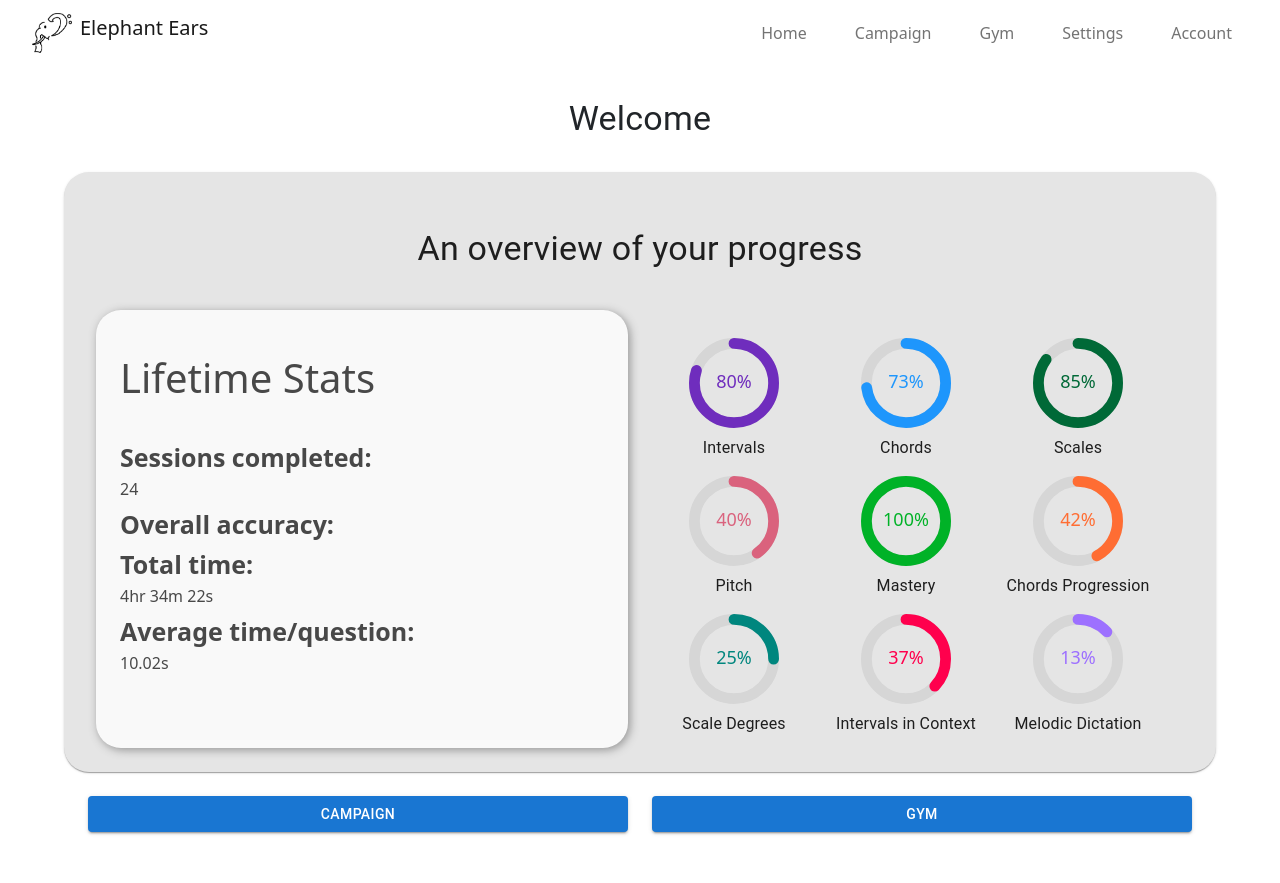
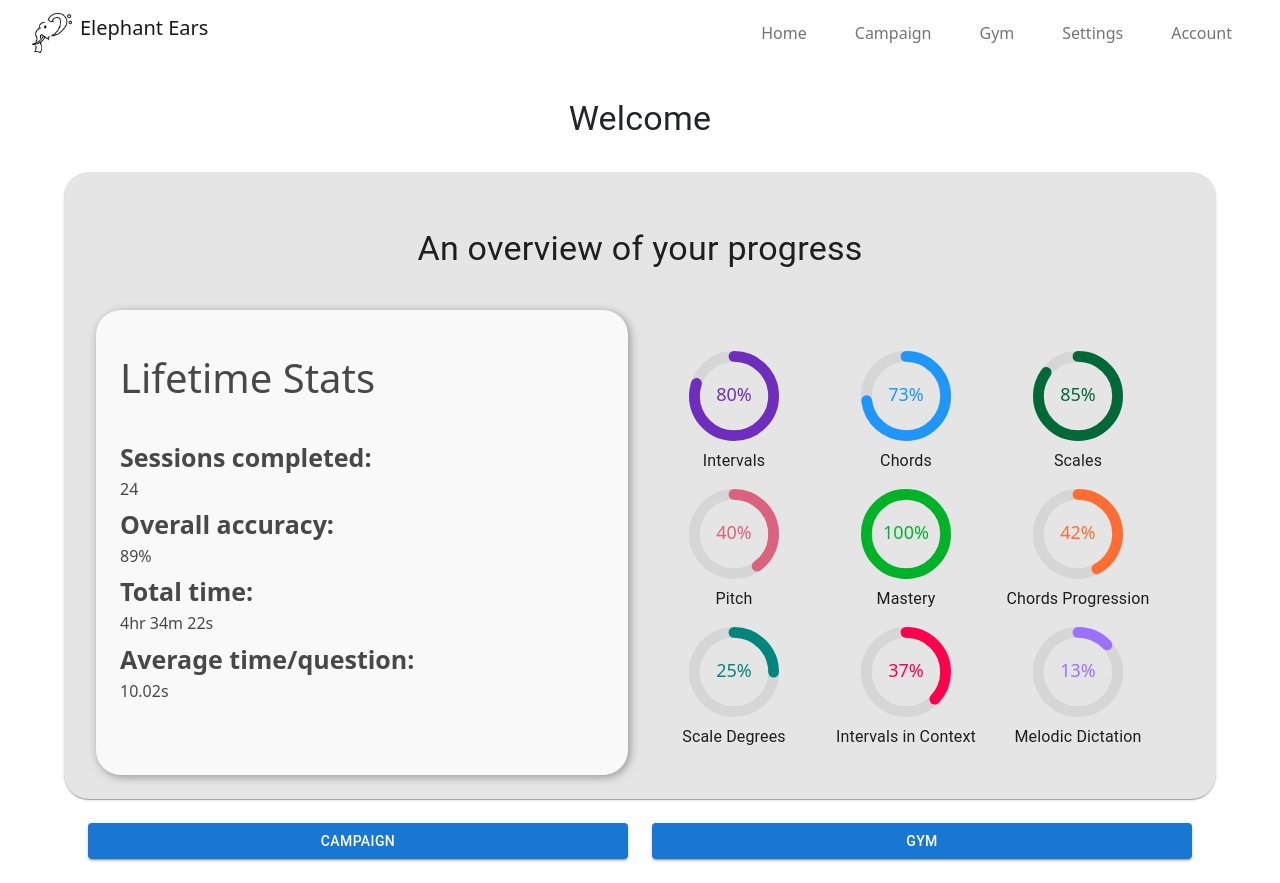
Before and after one commit to xCarlos-Fuentesx007/ElephantEars, a React (Create React App) app: page /dashboard in a window 1280 px wide. Before the commit the page ends 856 px from the top, so only its background shows below. Built offline with nearby package versions, Linux system fonts and the light colour scheme.

Commit message:
forgot a line for overall accuracy

```diff
--- a/src/pages/Dashboard.js
+++ b/src/pages/Dashboard.js
@@ -80,6 +80,7 @@ const Dashboard = () => {
                 <h5 style={{ fontWeight: 'bold', fontSize: '25px' }}>
                   Overall accuracy:
                 </h5>
+                <h6>89%</h6>
               </div>
               <div style={{ margin: '10px 0' }}>
                 <h5 style={{ fontWeight: 'bold', fontSize: '25px' }}>
```
